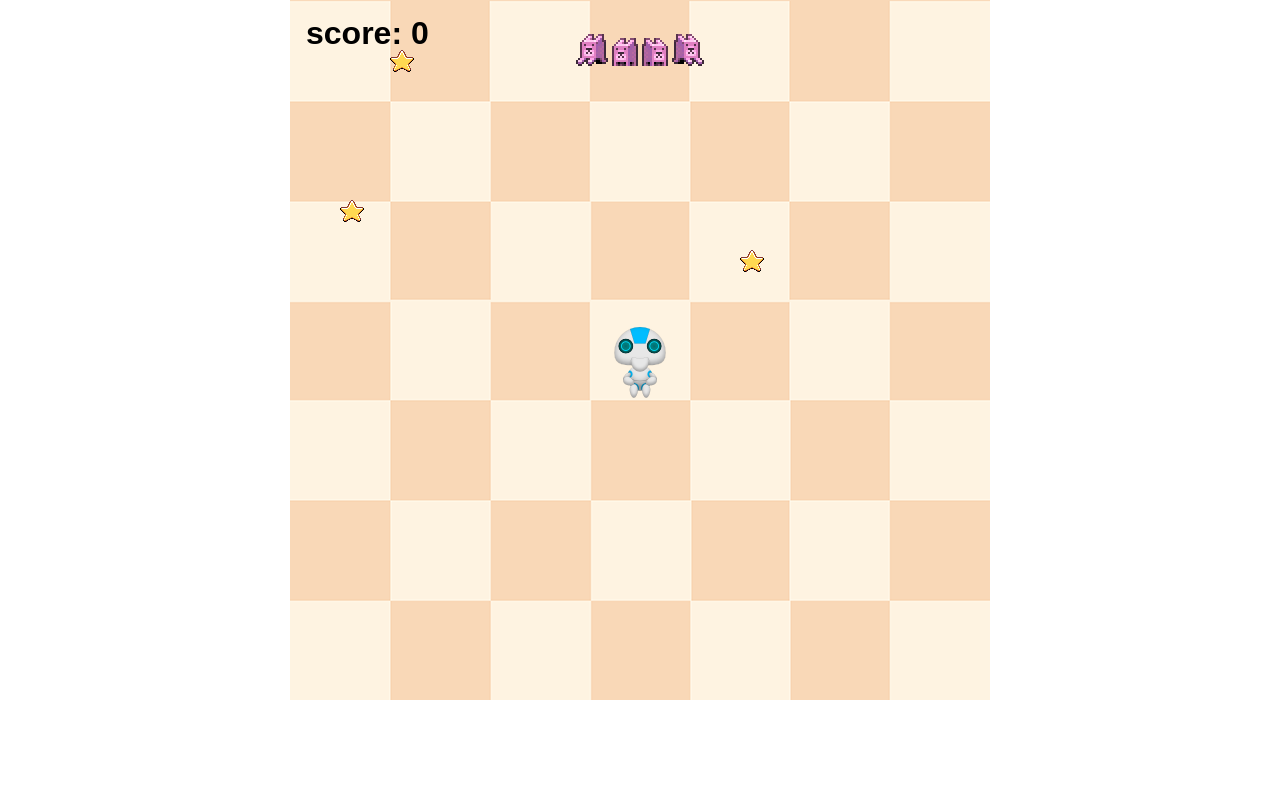
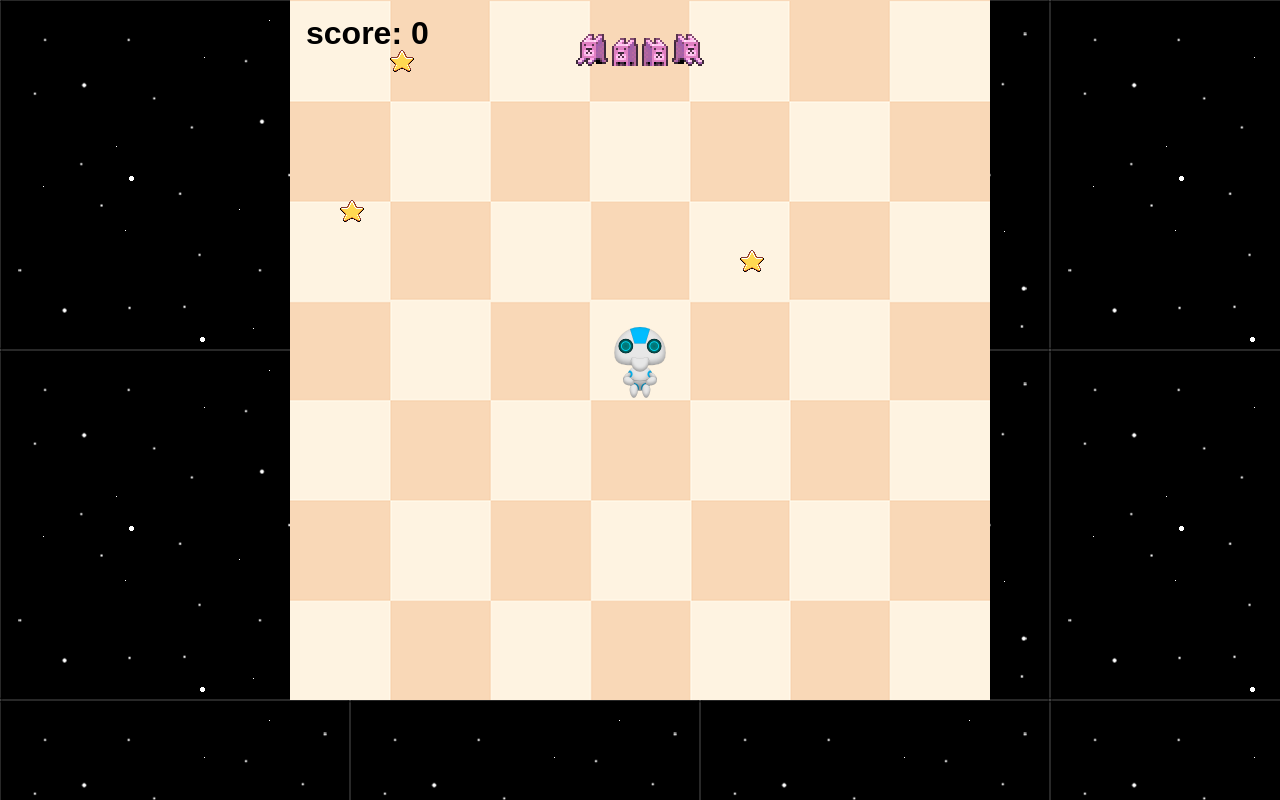
Before and after one commit to apan1000/Spacebug-Troopers, a website: page index.html in a window 1280 px wide. Drawn offline with Linux system fonts and the light colour scheme; animation ran at ten frames a second.

Commit message:
Space background, will probably add small planets and stuff

```diff
--- a/stylesheets/stylesheet.css
+++ b/stylesheets/stylesheet.css
@@ -2,6 +2,7 @@
   box-sizing: border-box; }
 
 body {
+  background-image: url("../assets/space.png");
   padding: 0;
   margin: 0;
   text-align: center;
```
Also changed, not shown: assets/space.png (added).
